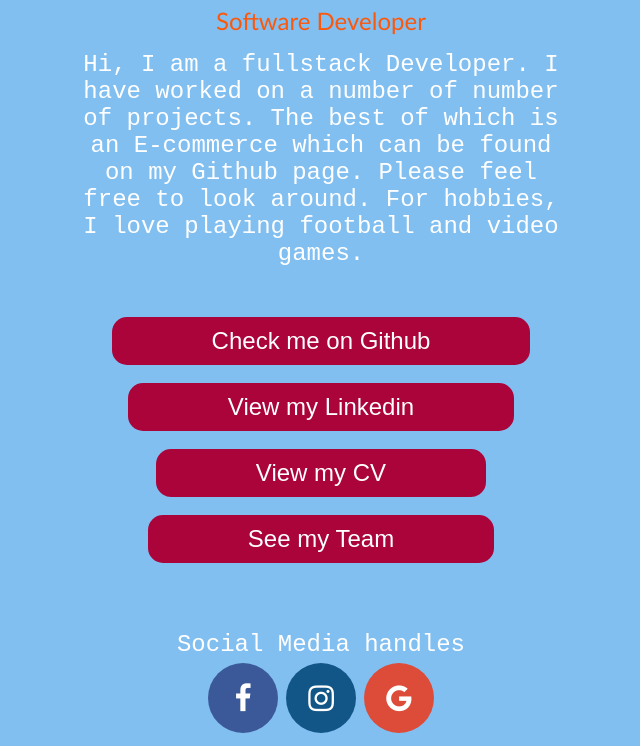
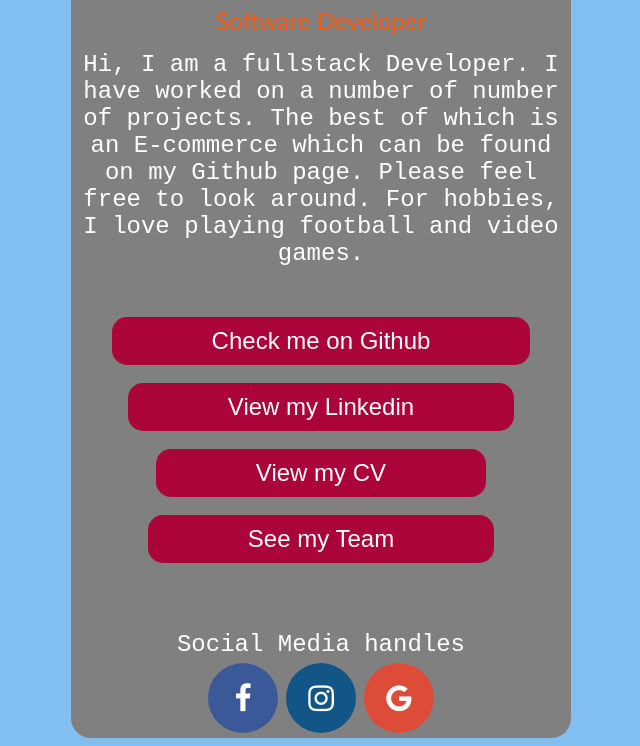
Before and after one commit to Benny-Nwaro/fullstack-mybio, a plain HTML site: page index.html in a window 1280 px wide. Shown: the part 267-1013 px from the top of the page, without its empty margins (319-959 px from the left). Drawn offline with Linux system fonts and the light colour scheme.

Commit message:
Update index.html

```diff
--- a/index.html
+++ b/index.html
@@ -15,7 +15,7 @@
         }
 
         .container{
-            background-color: #82bff1;
+            background-color: grey;
             margin: auto;
             text-align: center;
             padding-top: 30px;
```
